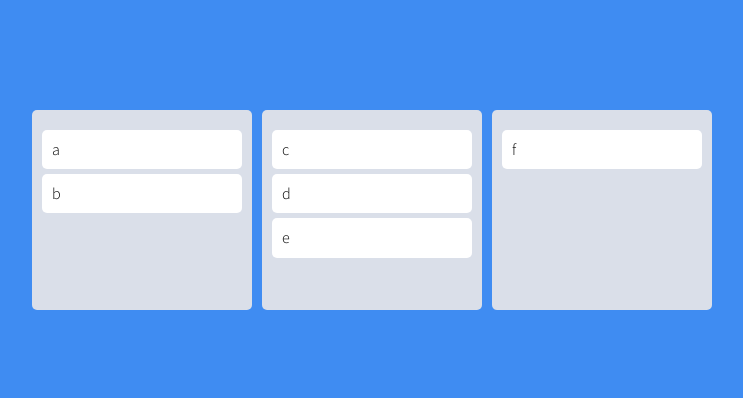
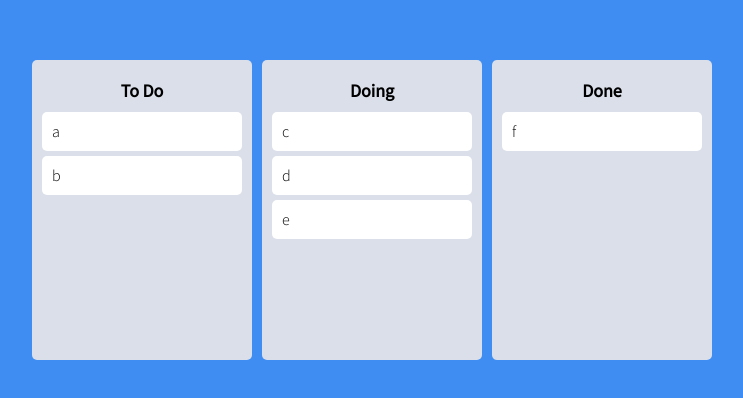
Before and after one commit to seokjuna/trello-clone, a React (Create React App) app: page / in a window 1280 px wide. Shown: the part 190-588 px from the top of the page, without its empty margins (268-1011 px from the left). Built offline with nearby package versions, Linux system fonts and the light colour scheme.

Commit message:
5.8 Same Board Movement

```diff
--- a/src/App.tsx
+++ b/src/App.tsx
@@ -15,23 +15,30 @@
 `;
 
 const Boards = styled.div`
-  display: grid;
   width: 100%;
   gap: 10px;
-  grid-template-columns: repeat(3, 1fr);
+  display: flex;
+  justify-content: center;
+  align-items: flex-start;
 `;
 
 function App() {
   const [toDos, setToDos] = useRecoilState(toDoState);
-  const onDragEnd = ({ draggableId, destination, source }: DropResult) => {
-    if (!destination) return;
-
-    /* setToDos((oldToDos) => {
-      const toDosCopy = [...oldToDos];
-      toDosCopy.splice(source.index, 1);
-      toDosCopy.splice(destination?.index, 0, draggableId);
-      return toDosCopy;
-    }); */
+  const onDragEnd = (info : DropResult) => {
+    console.log(info);
+    const { destination, draggableId, source } = info;
+    if (destination?.droppableId === source.droppableId) {
+      // same board movement.
+      setToDos((allBoards) => {
+        const boardCopy = [...allBoards[source.droppableId]];
+        boardCopy.splice(source.index, 1);
+        boardCopy.splice(destination?.index, 0, draggableId);
+        return {
+          ...allBoards,
+          [source.droppableId]: boardCopy,
+        };
+      });
+    }
   };
 
   return (
--- a/src/atoms.tsx
+++ b/src/atoms.tsx
@@ -7,8 +7,8 @@
 export const toDoState = atom<IToDoState>({
     key: "toDo",
     default: {
-        to_do: ["a", "b"],
-        doing: ["c", "d", "e"],
-        done: ["f"],
+        "To Do": ["a", "b"],
+        Doing: ["c", "d", "e"],
+        Done: ["f"],
     },
 });
--- a/src/components/Board.tsx
+++ b/src/components/Board.tsx
@@ -3,11 +3,19 @@
 import DraggableCard from "./DraggableCard";
 
 const Wrapper = styled.div`
-  padding-top: 30px;
+  width: 300px;
+  padding-top: 10px;
   padding: 20px 10px;
   border-radius: 5px;
   background-color: ${(props) => props.theme.boardColor};
-  min-height: 200px;
+  min-height: 300px;
+`;
+
+const Title = styled.h2`
+  text-align: center;
+  font-weight: 600;
+  margin-bottom: 10px;
+  font-size: 18px;
 `;
 
 interface IBoardProps {
@@ -17,16 +25,19 @@
 
 function Board({ toDos, boardId }: IBoardProps) {
     return (
+        <Wrapper>
+            <Title>{boardId}</Title>
             <Droppable droppableId={boardId}>
                 {(magic, snapshot) => (
-              <Wrapper ref={magic.innerRef} {...magic.droppableProps}>
+                <div ref={magic.innerRef} {...magic.droppableProps}>
                     {toDos.map((toDo, index) => (
                     <DraggableCard key={toDo} index={index} toDo={toDo} />
                     ))}
                     {magic.placeholder}
-              </Wrapper>
+                </div>
                 )}
             </Droppable>
+        </Wrapper>
     );
 }
 
```
Lines whose indentation alone changed are shown as unchanged.
